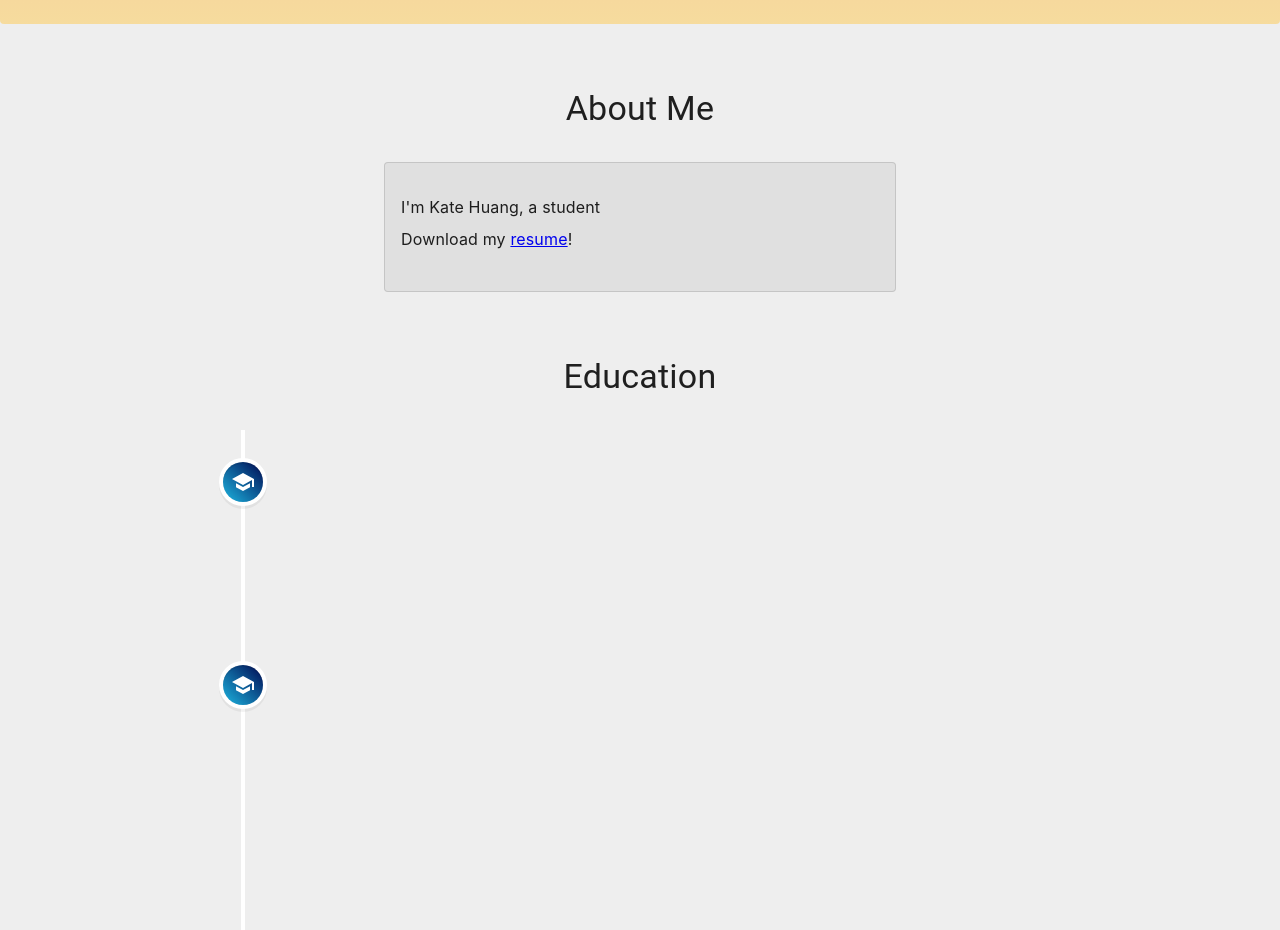
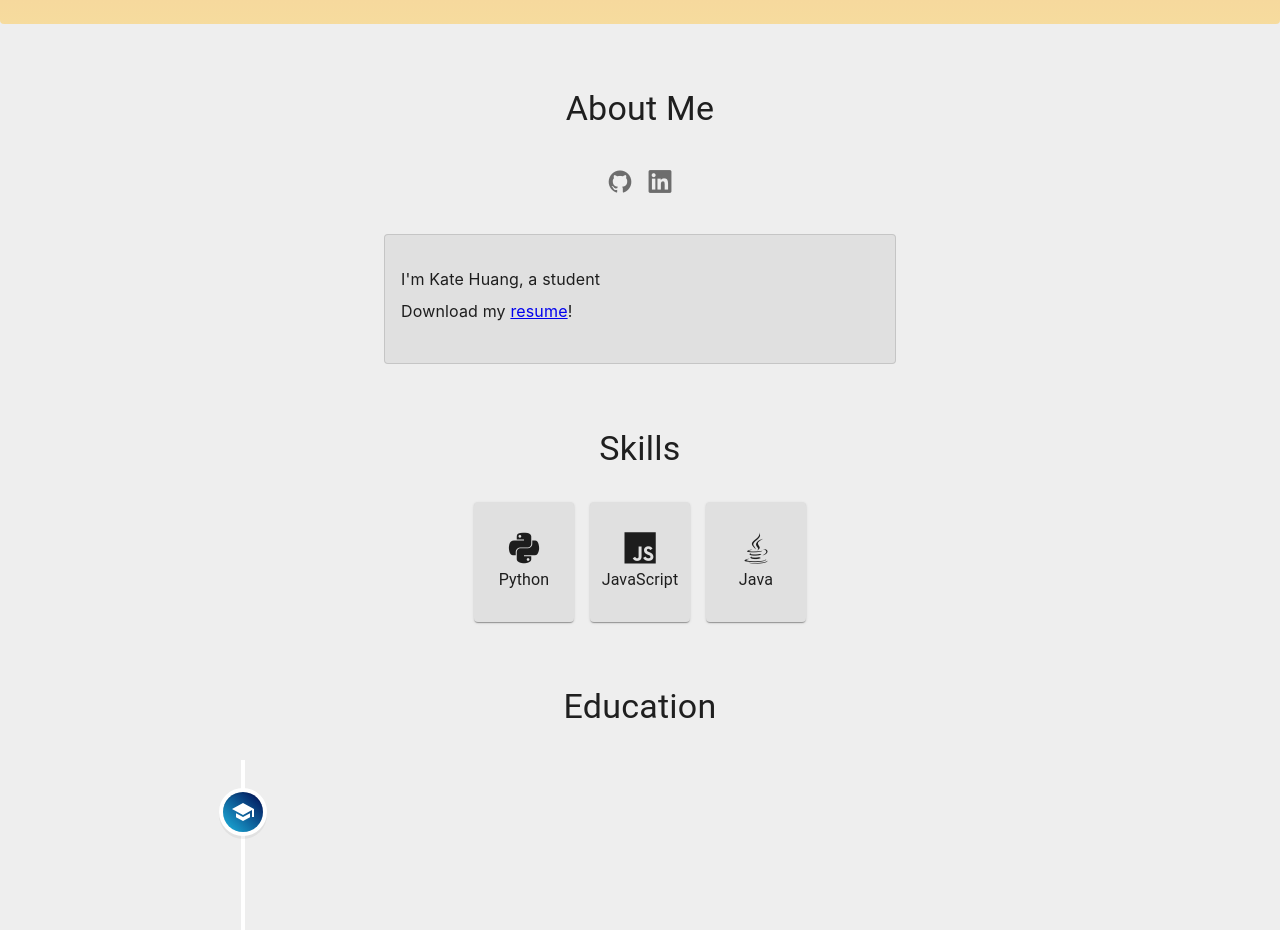
Before and after one commit to katejh/portfolio, a React (Create React App) app: page / in a window 1280 px wide. Shown: the part 840-1770 px from the top of the page. Built offline with nearby package versions, Linux system fonts and the light colour scheme.

Commit message:
add skills component

```diff
--- a/src/App.js
+++ b/src/App.js
@@ -76,7 +76,7 @@ class App extends React.Component {
           <Switch>
             <Route path="/projects" render={() => <Projects projects={this.state.resumeData.projects}/>} />
             <Route path="/experience" render={() => <Experience experience={this.state.resumeData.experience} />}/>
-            <Route exact path="/" render={() => <HomePage data={this.state.resumeData.basic_info} education={this.state.resumeData.education}/>} />
+            <Route exact path="/" render={() => <HomePage data={this.state.resumeData.basic_info} education={this.state.resumeData.education} skills={this.state.resumeData.skills} />} />
             <Route path="/" render={() => <NotFound404 />}></Route>
           </Switch>
         </Router>
--- a/src/components/ExperienceTimelineElement.js
+++ b/src/components/ExperienceTimelineElement.js
@@ -1,10 +1,11 @@
 import React from 'react';
 import { VerticalTimelineElement } from 'react-vertical-timeline-component';
-import { Collapse, Chip, Paper, Divider, Typography } from '@mui/material';
+import { Collapse, Paper, Divider, Typography } from '@mui/material';
 import { ThemeProvider, createTheme } from '@mui/material/styles';
 import ExpandMoreIcon from '@mui/icons-material/ExpandMore';
 import ExpandLessIcon from '@mui/icons-material/ExpandLess';
 import WorkIcon from '@mui/icons-material/Work';
+import SkillChip from './SkillChip';
 
 // stylesheets
 import 'react-vertical-timeline-component/style.min.css';
@@ -31,12 +32,9 @@ class ExperienceTimelineElement extends React.Component {
     render() {
         var tech = this.state.technologies.map((skill, i) => {
             return (
-                <Chip
-                  label={skill}
+                <SkillChip
+                  skill={skill}
                   key={i}
-                  color='secondary'
-                  size="small"
-                  sx={{mr: 1}}
                 />
             );
         });
--- a/src/components/HomePage.js
+++ b/src/components/HomePage.js
@@ -1,8 +1,10 @@
 import React from 'react';
-import { Paper, Typography, Box, Card, CardContent } from '@mui/material';
+import { Paper, Typography, Box, Card, CardContent, IconButton } from '@mui/material';
 import ExpandMoreIcon from '@mui/icons-material/ExpandMore';
 import Typical from 'react-typical';
 import Education from './Education';
+import Skills from './Skills';
+import { techToIconClass } from '../helpers/techToIcon';
 
 class HomePage extends React.Component {
     constructor(props) {
@@ -13,7 +15,9 @@ class HomePage extends React.Component {
             name: data.name,
             titles: data.titles,
             description: data.description,
-            education: props.education
+            education: props.education,
+            socials: data.socials,
+            skills: props.skills
         }
 
         // console.log(props.education);
@@ -23,9 +27,19 @@ class HomePage extends React.Component {
 
     render() {
         var greeting = "Hello! I am " + this.state.name;
+
         var titles = this.state.titles.map((title, i) => {
             return [title, 1500]
         }).flat();
+
+        var socials = this.state.socials.map((social, i) => (
+          <IconButton
+            key={i}
+            onClick={() => window.open(social.url)}
+          >
+            <i className={techToIconClass(social.type)} />
+          </IconButton>
+        ));
 
         return (
             <div>
@@ -103,6 +117,18 @@ class HomePage extends React.Component {
                         >
                             <Typography variant="h4">About Me</Typography>
                         </div>
+                        <div>
+                          <div
+                            style={{
+                              display: 'flex',
+                              alignContent: 'center',
+                              justifyContent: 'center'
+                            }}
+                          >
+                            <Box sx={{mt: 4, mb: 2}}>
+                              {socials}
+                            </Box>
+                          </div>
                           <div
                             style={{
                               display: 'flex',
@@ -112,7 +138,7 @@ class HomePage extends React.Component {
                           >
                             <Card
                               sx={{
-                              mt: 4,
+                                mt: 2,
                                 minWidth: '40%'
                               }}
                               variant='outlined'
@@ -130,6 +156,18 @@ class HomePage extends React.Component {
                             </Card>
                           </div>
                         </div>
+                    </div>
+                </Box>
+                <Box
+                  sx={{
+                    flexGrow: 1,
+                    mt: 8,
+                    display: 'flex',
+                    alignContent: 'center',
+                    justifyContent: 'center'
+                  }}
+                >
+                    <Skills skills={this.state.skills}/>
                 </Box>
                 <Box
                   sx={{
--- a/src/components/ProjectModal.js
+++ b/src/components/ProjectModal.js
@@ -1,7 +1,19 @@
 import { Card, CardContent, Typography, Modal, Box } from '@mui/material';
+import { styled } from '@mui/material/styles';
+import SkillChip from './SkillChip';
 
 function ProjectModal(props) {
     const project = props.project;
+    const StyledLink = styled('a')(({theme}) => ({
+        color: theme.palette.text.secondary,
+    }));
+
+    var tech = props.project.technologies.map((technology, i) => (
+        <SkillChip
+          key={i}
+          skill={technology}
+        />
+    ));
 
     return (
         <Modal
@@ -36,7 +48,28 @@ function ProjectModal(props) {
                             {project.brief}
                         </Typography>
                     </div>
-                    <Box>
+                    <div style={{marginTop: 2, marginBottom: 8}}>
+                        {tech}
+                    </div>
+                    <div>
+                        <Typography>
+                            {project.code_link ?
+                                <StyledLink href={project.code_link}>
+                                    See the source code!
+                                </StyledLink>
+                                : ""}
+                        </Typography>
+                    </div>
+                    <div>
+                        <Typography>
+                            {project.url ?
+                                <StyledLink href={project.url}>
+                                    See the demo!
+                                </StyledLink>
+                                : ""}
+                        </Typography>
+                    </div>
+                    <Box sx={{mt: 2}}>
                         <Typography variant="p">
                             <div dangerouslySetInnerHTML={{__html: project.body}} />
                         </Typography>
--- a/src/components/ProjectsList.js
+++ b/src/components/ProjectsList.js
@@ -48,6 +48,7 @@ class ProjectsList extends React.Component {
                     <CardContent>
                         <Typography
                           variant="h5"
+                          color="primary.dark"
                         >
                             {project.name}
                         </Typography>
--- /dev/null
+++ b/src/components/SkillChip.js
@@ -0,0 +1,16 @@
+import { Chip } from '@mui/material';
+import { techToIconClass } from '../helpers/techToIcon';
+
+function SkillChip(props) {
+    return (
+        <Chip
+          label={props.skill}
+          color="secondary"
+          size="small"
+          icon={<i className={techToIconClass(props.skill)}/>}
+          sx={{mr: 1}}
+        />
+    );
+}
+
+export default SkillChip;
--- a/src/components/Skills.js
+++ b/src/components/Skills.js
@@ -0,0 +1,53 @@
+import { Grid, Card, CardContent, CardMedia, Typography, Box } from '@mui/material';
+import { techToIconClass } from '../helpers/techToIcon';
+
+function Skills(props) {
+    var skills = props.skills.map((skill, i) => (
+        <Grid item key={i}>
+            <Card sx={{
+                width: 100,
+                height: 120,
+                flexGrow: 1,
+            }}>
+                <Box sx={{
+                    display: 'flex',
+                    alignContent: 'center',
+                    justifyContent: 'center',
+                    textAlign: 'center',
+                    flexGrow: 2,
+                    height: '100%',
+                    flexDirection: 'column'
+                }}>
+                    <div>
+                        <i className={techToIconClass(skill)} style={{fontSize: '200%'}}/>
+                        <Typography>{skill}</Typography>
+                    </div>
+                </Box>
+            </Card>
+        </Grid>
+    ));
+
+    return (
+        <div>
+            <div
+              style={{
+                  display: 'flex',
+                  alignContent: 'center',
+                  justifyContent: 'center'
+              }}
+            >
+                <Typography variant="h4">Skills</Typography>
+            </div>
+            <Box sx={{mt: 4}}>
+                <Grid
+                  container
+                  spacing={2}
+                >
+                    {skills}
+                </Grid>
+            </Box>
+        </div>
+    );
+}
+
+export default Skills;
```
Lines whose indentation alone changed are shown as unchanged.
